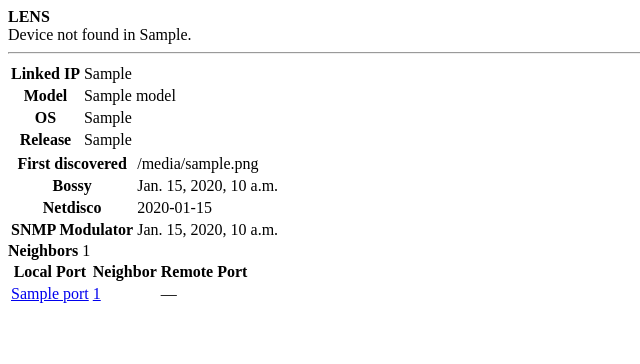
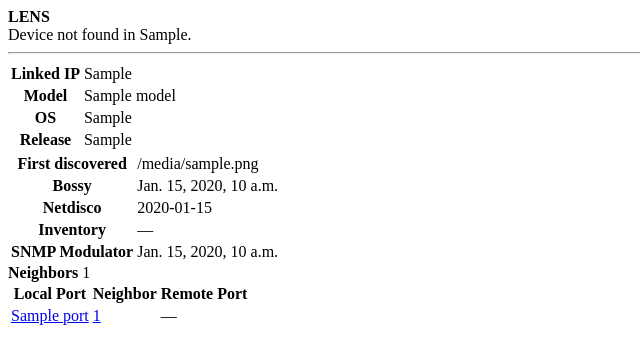
Before and after one commit to zebbra/netbox-lens, a Django app: template netbox_lens/templates/netbox_lens/device_nodes_panel.html in a window 1280 px wide. Shown: the top 364 px of the page, without its empty margins (0-640 px from the left). Run offline with Django 3.2, Linux system fonts and the light colour scheme; the template is opened without the code that fills it: most values are stand-ins (such as "Sample title", 1, 10 or a date in 2020).

Commit message:
Restructure device panel table (value/actions columns), add Inventory row
Every row now has a separate right-aligned actions column instead of
mixing the value and its trigger buttons in one cell, so buttons line
up consistently regardless of value width. Added an "Inventory" row
(no date, discobox doesn't track a per-device rebuild timestamp) and
moved the Preview Rebuild/Rebuild Now buttons there from the card
header.

Rebuild Now is now genuinely fire-and-forget: it runs discobox's
/rebuild in a background thread and returns instantly instead of
blocking the request for the ~2-3 minutes a real rebuild takes.
discobox has no async mode, so there's no accept/reject signal to
show at click time — the outcome is only logged server-side.

```diff
--- a/netbox_lens/templates/netbox_lens/device_nodes_panel.html
+++ b/netbox_lens/templates/netbox_lens/device_nodes_panel.html
@@ -8,24 +8,6 @@
     <strong>LENS</strong>
     <i class="mdi mdi-information-outline text-muted" aria-hidden="true"
        title="{% trans 'Endpoint and neighbor data comes directly from Netdisco. Discobox syncs Netdisco\'s inventory (interfaces, modules, tags) into NetBox. SNMP Modulator resolves and writes each device\'s SNMP polling config (modules, auth profile, intervals) into NetBox custom fields.' %}"></i>
-    {% if lens_can_trigger %}
-    <button type="button" class="btn btn-sm btn-outline-danger py-0 px-2 ms-auto" data-bs-toggle="modal"
-            data-bs-target="#lens-rebuild-modal"
-            hx-post="{% url 'plugins:netbox_lens:rebuild_inventory' pk=lens_device_pk %}"
-            hx-headers='{"X-CSRFToken": "{{ csrf_token }}"}'
-            hx-vals='{"dry_run": "true"}'
-            hx-target="#lens-rebuild-body" hx-swap="innerHTML" hx-trigger="click once"
-            title="{% trans 'Preview what a rebuild would change — nothing is persisted.' %}">
-      <i class="mdi mdi-cog-refresh" aria-hidden="true"></i> {% trans "Preview Rebuild" %}
-    </button>
-    <form method="post" action="{% url 'plugins:netbox_lens:rebuild_now' pk=lens_device_pk %}" class="d-inline">
-      {% csrf_token %}
-      <button type="submit" class="btn btn-sm btn-danger py-0 px-2"
-              title="{% trans 'Rebuilds immediately — no preview, deletes stale interfaces/modules/inventory right away. Can take a few minutes; you\'ll get a message when it\'s done.' %}">
-        <i class="mdi mdi-delete-alert" aria-hidden="true"></i> {% trans "Rebuild Now" %}
-      </button>
-    </form>
-    {% endif %}
   </div>
   <div class="card-body">
     {% if lens_found %}
@@ -83,13 +65,14 @@
           <tr>
             <th scope="row">{% trans "First discovered" %}</th>
             <td><span title="{{ summary.first_discovered|lens_absolute }}">{{ summary.first_discovered|lens_relative }}</span></td>
+            <td></td>
           </tr>
           {% endif %}
           {% if "last_discover" in summary %}
           <tr>
             <th scope="row">{% trans "Last discover" %}</th>
-            <td>
-              <span title="{{ summary.last_discover|lens_absolute }}">{{ summary.last_discover|lens_relative|default:"—" }}</span>
+            <td><span title="{{ summary.last_discover|lens_absolute }}">{{ summary.last_discover|lens_relative|default:"—" }}</span></td>
+            <td class="text-end">
               {% if lens_can_trigger %}
               <form method="post" action="{% url 'plugins:netbox_lens:discover' pk=lens_device_pk %}" class="d-inline">
                 {% csrf_token %}
@@ -105,8 +88,8 @@
           {% if "last_macsuck" in summary %}
           <tr>
             <th scope="row">{% trans "Last macsuck" %}</th>
-            <td>
-              <span title="{{ summary.last_macsuck|lens_absolute }}">{{ summary.last_macsuck|lens_relative|default:"—" }}</span>
+            <td><span title="{{ summary.last_macsuck|lens_absolute }}">{{ summary.last_macsuck|lens_relative|default:"—" }}</span></td>
+            <td class="text-end">
               {% if lens_can_trigger %}
               <form method="post" action="{% url 'plugins:netbox_lens:macsuck' pk=lens_device_pk %}" class="d-inline">
                 {% csrf_token %}
@@ -122,8 +105,8 @@
           {% if "last_arpnip" in summary %}
           <tr>
             <th scope="row">{% trans "Last arpnip" %}</th>
-            <td>
-              <span title="{{ summary.last_arpnip|lens_absolute }}">{{ summary.last_arpnip|lens_relative|default:"—" }}</span>
+            <td><span title="{{ summary.last_arpnip|lens_absolute }}">{{ summary.last_arpnip|lens_relative|default:"—" }}</span></td>
+            <td class="text-end">
               {% if lens_can_trigger %}
               <form method="post" action="{% url 'plugins:netbox_lens:arpnip' pk=lens_device_pk %}" class="d-inline">
                 {% csrf_token %}
@@ -140,11 +123,12 @@
           <tr>
             <th scope="row">{% trans "Bossy" %}</th>
             <td><span title="{{ lens_bossy_last_updated|lens_absolute }}">{{ lens_bossy_last_updated|lens_relative|default:"—" }}</span></td>
+            <td></td>
           </tr>
           <tr>
             <th scope="row">{% trans "Netdisco" %}</th>
-            <td>
-              <span title="{{ lens_netdisco_last_update|lens_absolute }}">{{ lens_netdisco_last_update|lens_relative|default:"—" }}</span>
+            <td><span title="{{ lens_netdisco_last_update|lens_absolute }}">{{ lens_netdisco_last_update|lens_relative|default:"—" }}</span></td>
+            <td class="text-end">
               {% if lens_can_trigger %}
               <form method="post" action="{% url 'plugins:netbox_lens:sync' pk=lens_device_pk %}" class="d-inline">
                 {% csrf_token %}
@@ -168,9 +152,33 @@
             </td>
           </tr>
           <tr>
+            <th scope="row">{% trans "Inventory" %}</th>
+            <td class="text-muted">—</td>
+            <td class="text-end">
+              {% if lens_can_trigger %}
+              <button type="button" class="btn btn-sm btn-outline-danger py-0 px-2" data-bs-toggle="modal"
+                      data-bs-target="#lens-rebuild-modal"
+                      hx-post="{% url 'plugins:netbox_lens:rebuild_inventory' pk=lens_device_pk %}"
+                      hx-headers='{"X-CSRFToken": "{{ csrf_token }}"}'
+                      hx-vals='{"dry_run": "true"}'
+                      hx-target="#lens-rebuild-body" hx-swap="innerHTML" hx-trigger="click once"
+                      title="{% trans 'Preview what a rebuild would change — nothing is persisted.' %}">
+                <i class="mdi mdi-cog-refresh" aria-hidden="true"></i> {% trans "Preview Rebuild" %}
+              </button>
+              <form method="post" action="{% url 'plugins:netbox_lens:rebuild_now' pk=lens_device_pk %}" class="d-inline">
+                {% csrf_token %}
+                <button type="submit" class="btn btn-sm btn-danger py-0 px-2"
+                        title="{% trans 'Rebuilds immediately — no preview, deletes stale interfaces/modules/inventory right away. Sent in the background and takes a few minutes; check back on the inventory afterward, no completion message is shown.' %}">
+                  <i class="mdi mdi-delete-alert" aria-hidden="true"></i> {% trans "Rebuild Now" %}
+                </button>
+              </form>
+              {% endif %}
+            </td>
+          </tr>
+          <tr>
             <th scope="row">{% trans "SNMP Modulator" %}</th>
-            <td>
-              <span title="{{ lens_snmp_modulator_last_updated|lens_absolute }}">{{ lens_snmp_modulator_last_updated|lens_relative|default:"—" }}</span>
+            <td><span title="{{ lens_snmp_modulator_last_updated|lens_absolute }}">{{ lens_snmp_modulator_last_updated|lens_relative|default:"—" }}</span></td>
+            <td class="text-end">
               {% if lens_can_trigger %}
               <button type="button" class="btn btn-sm btn-outline-primary py-0 px-2" data-bs-toggle="modal"
                       data-bs-target="#lens-probe-modal"
```
Also changed, not shown: netbox_lens/views.py (+33 -15 lines).
